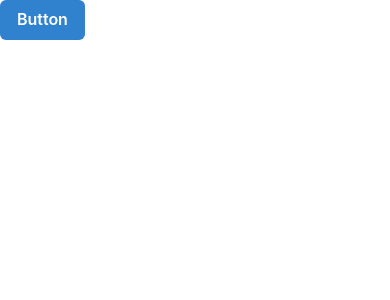
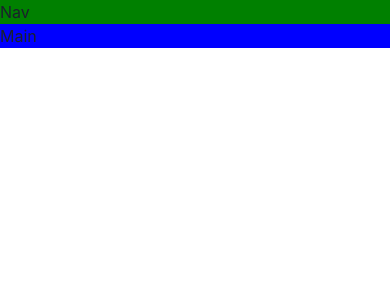
Before and after one commit to younes-elomari/GameQuest, a React (Vite) app: page / in a window 390 px wide. Shown: the top 300 px of the page. Built offline with nearby package versions, Linux system fonts and the light colour scheme.

Commit message:
Build a responsive layout

```diff
--- a/src/App.tsx
+++ b/src/App.tsx
@@ -1,9 +1,26 @@
-import { Button } from '@chakra-ui/react'
+import { Grid, GridItem, Show } from "@chakra-ui/react";
 
 function App() {
   return (
-    <Button colorScheme='blue'>Button</Button>
-  )
+    <Grid
+      templateAreas={{
+        base: `'nav' 'main'`,
+        md: `'nav nav' 'aside main'`,
+      }}
+    >
+      <GridItem area={"nav"} bg="green">
+        Nav
+      </GridItem>
+      <Show above="md">
+        <GridItem area={"aside"} bg="red">
+          Aside
+        </GridItem>
+      </Show>
+      <GridItem area={"main"} bg="blue">
+        Main
+      </GridItem>
+    </Grid>
+  );
 }
 
-export default App
+export default App;
--- a/src/main.tsx
+++ b/src/main.tsx
@@ -2,7 +2,7 @@ import React from 'react'
 import ReactDOM from 'react-dom/client'
 import { ChakraProvider } from '@chakra-ui/react'
 import App from './App'
-import './index.css'
+// import './index.css'
 
 ReactDOM.createRoot(document.getElementById('root') as HTMLElement).render(
   <React.StrictMode>
```
